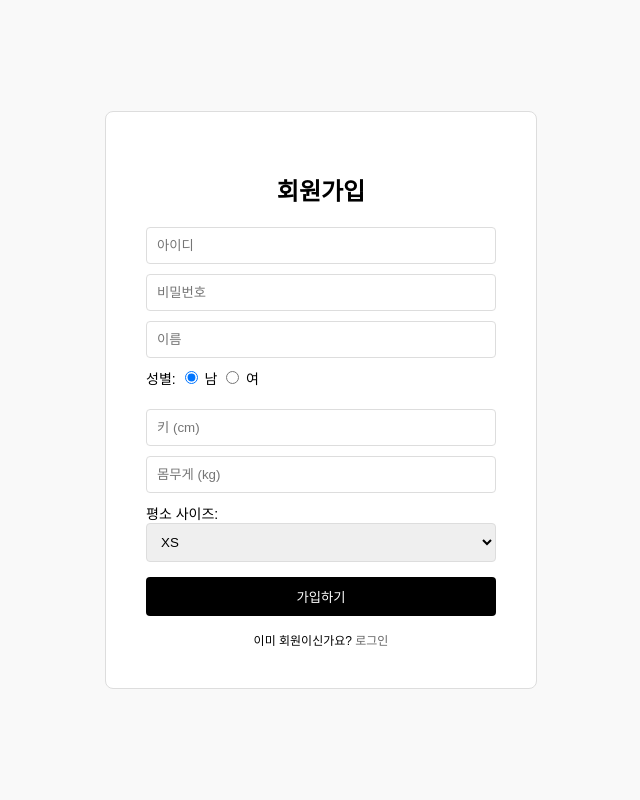
After one commit to Parkmuk-hub/BootCamPython, a Flask app: page /signup in a window 1280 px wide. The commit adds this page. Shown: the whole page, without its empty margins (319-959 px from the left). Run offline with Flask 3, Linux system fonts and the light colour scheme.

Commit message:
0309dasd

```diff
--- a/tpro/mainpage/app.py
+++ b/tpro/mainpage/app.py
@@ -50,6 +50,49 @@ def logout():
     session.clear()
     return redirect(url_for("main_page"))
 
+# 회원 데이터를 담을 리스트 (데이터베이스 대신 임시 사용)
+USERS = [
+    {
+        "id": "test",
+        "pw": "1234",
+        "name": "테스터",
+        "gender": "남",
+        "height": "180",
+        "weight": "75",
+        "size": "L"
+    }
+]
+
+@app.route("/signup", methods=["GET", "POST"])
+def signup():
+    if request.method == "POST":
+        user_id = request.form.get("user_id")
+        user_pw = request.form.get("user_pw")
+        user_name = request.form.get("user_name")
+        # 새로 추가된 항목들
+        gender = request.form.get("gender")
+        height = request.form.get("height")
+        weight = request.form.get("weight")
+        size = request.form.get("size")
+
+        if any(user['id'] == user_id for user in USERS):
+            return "<script>alert('이미 존재하는 아이디입니다.'); history.back();</script>"
+
+        # 모든 정보를 딕셔너리에 담아 저장
+        USERS.append({
+            "id": user_id,
+            "pw": user_pw,
+            "name": user_name,
+            "gender": gender,
+            "height": height,
+            "weight": weight,
+            "size": size
+        })
+
+        print(f"새 회원 가입: {user_name} ({gender}, {height}cm, {weight}kg, {size}사이즈)") # 확인용 로그
+        return "<script>alert('회원가입 완료! 로그인해주세요.'); location.href='/login';</script>"
+
+    return render_template("signup.html")
 @app.route("/main", methods=["GET", "POST"])
 def main_page():
     search_query = request.args.get('search', '').strip().lower()
--- a/tpro/mainpage/templates/login.html
+++ b/tpro/mainpage/templates/login.html
@@ -77,6 +77,9 @@
             <input type="password" name="upw" placeholder="비밀번호 (1234)" required>
             <button type="submit">로그인</button>
         </form>
+        <div style="margin-top: 15px; text-align: center; font-size: 14px;">
+            아직 회원이 아니신가요? <a href="/signup" style="color: #000; font-weight: bold; text-decoration: none;">회원가입</a>
+        </div>
         <div class="info">테스트 계정: test / 1234</div>
     </div>
 </body>
--- /dev/null
+++ b/tpro/mainpage/templates/signup.html
@@ -0,0 +1,86 @@
+<!DOCTYPE html>
+<html lang="ko">
+
+<head>
+    <meta charset="UTF-8">
+    <title>회원가입</title>
+    <style>
+        body {
+            font-family: 'Pretendard', sans-serif;
+            display: flex;
+            justify-content: center;
+            align-items: center;
+            height: 100vh;
+            margin: 0;
+            background: #f9f9f9;
+        }
+
+        .signup-box {
+            background: white;
+            padding: 40px;
+            border: 1px solid #ddd;
+            border-radius: 8px;
+            width: 300px;
+        }
+
+        input {
+            width: 100%;
+            padding: 10px;
+            margin-bottom: 10px;
+            border: 1px solid #ddd;
+            border-radius: 4px;
+            box-sizing: border-box;
+        }
+
+        button {
+            width: 100%;
+            padding: 10px;
+            background: #000;
+            color: #fff;
+            border: none;
+            border-radius: 4px;
+            cursor: pointer;
+        }
+    </style>
+</head>
+
+<body>
+    <div class="signup-box" style="width: 350px;">
+        <h2 style="text-align: center;">회원가입</h2>
+        <form action="/signup" method="POST">
+            <input type="text" name="user_id" placeholder="아이디" required>
+            <input type="password" name="user_pw" placeholder="비밀번호" required>
+            <input type="text" name="user_name" placeholder="이름" required>
+
+            <div style="margin-bottom: 15px; font-size: 14px;">
+                <label>성별: </label>
+                <input type="radio" name="gender" value="남" id="male" checked style="width: auto;"> <label
+                    for="male">남</label>
+                <input type="radio" name="gender" value="여" id="female" style="width: auto;"> <label
+                    for="female">여</label>
+            </div>
+
+            <input type="number" name="height" placeholder="키 (cm)" required>
+            <input type="number" name="weight" placeholder="몸무게 (kg)" required>
+
+            <div style="margin-bottom: 15px;">
+                <label style="font-size: 14px;">평소 사이즈: </label>
+                <select name="size" style="width: 100%; padding: 10px; border: 1px solid #ddd; border-radius: 4px;">
+                    <option value="XS">XS</option>
+                    <option value="S">S</option>
+                    <option value="M">M</option>
+                    <option value="L">L</option>
+                    <option value="XL">XL</option>
+                    <option value="XXL">2XL</option>
+                </select>
+            </div>
+
+            <button type="submit">가입하기</button>
+        </form>
+        <div style="margin-top: 15px; text-align: center; font-size: 12px;">
+            이미 회원이신가요? <a href="/login" style="text-decoration: none; color: #666;">로그인</a>
+        </div>
+    </div>
+</body>
+
+</html>
```
Also changed, not shown: 1 other file.
